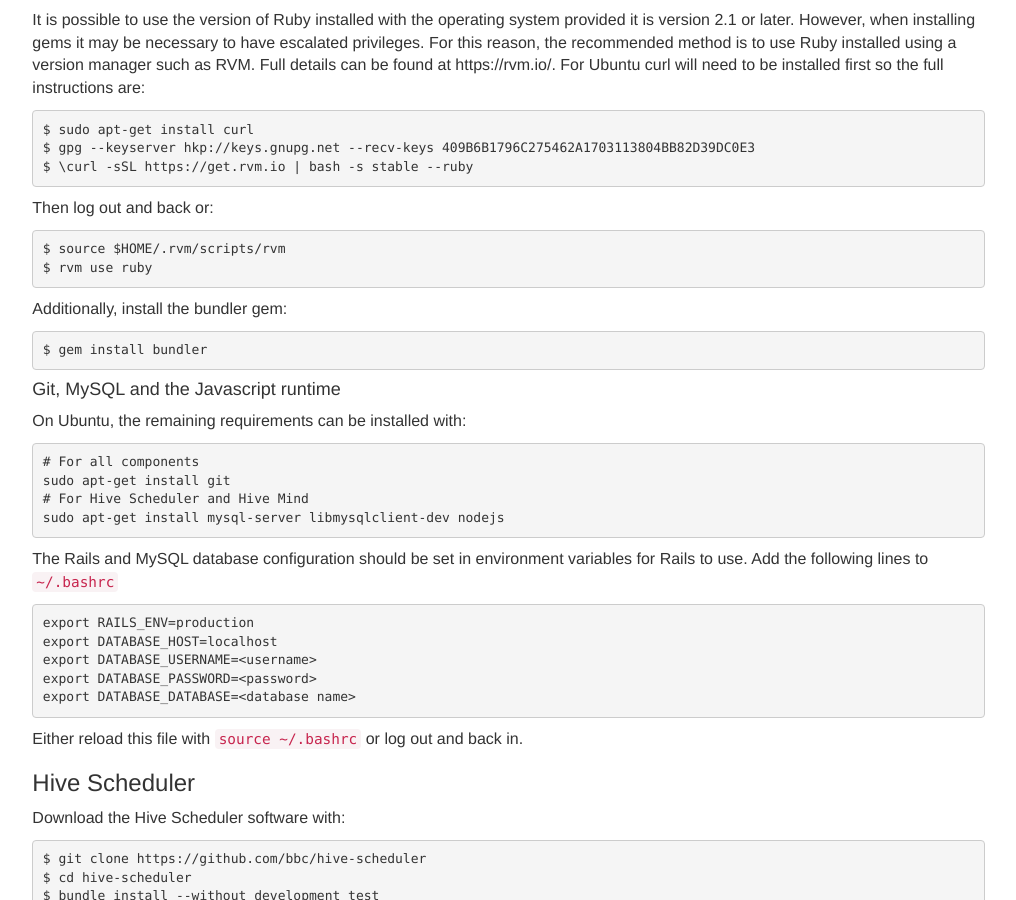
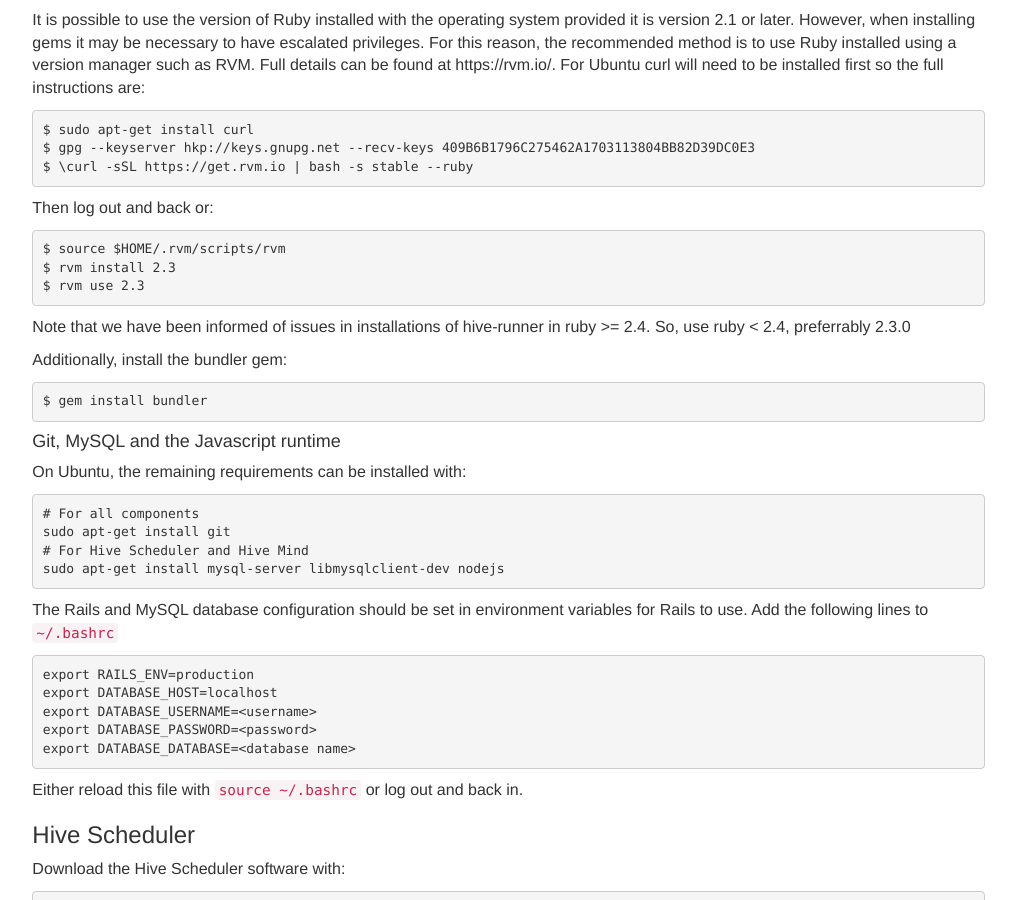
Before and after one commit to bbc/hive-ci, a Jekyll site: the page built from _documentation/02-01-quick-start-guide.md, in a window 1280 px wide and 900 px high, scrolled down 953 px. Shown: the whole window, without its empty margins (186-1202 px from the left). Built offline with Jekyll 4.4.1, drawn with Linux system fonts in a browser that asks for light colours; nearby versions of some CDN libraries.

Commit message:
Ruby version for hive-runner

````diff
--- a/_documentation/02-01-quick-start-guide.md
+++ b/_documentation/02-01-quick-start-guide.md
@@ -51,8 +51,12 @@
 
 ``` bash
 $ source $HOME/.rvm/scripts/rvm
-$ rvm use ruby
+$ rvm install 2.3
+$ rvm use 2.3
 ```
+
+Note that we have been informed of issues in installations of hive-runner in ruby >= 2.4. So, use ruby < 2.4, preferrably 2.3.0
+
 
 Additionally, install the bundler gem:
 
````
